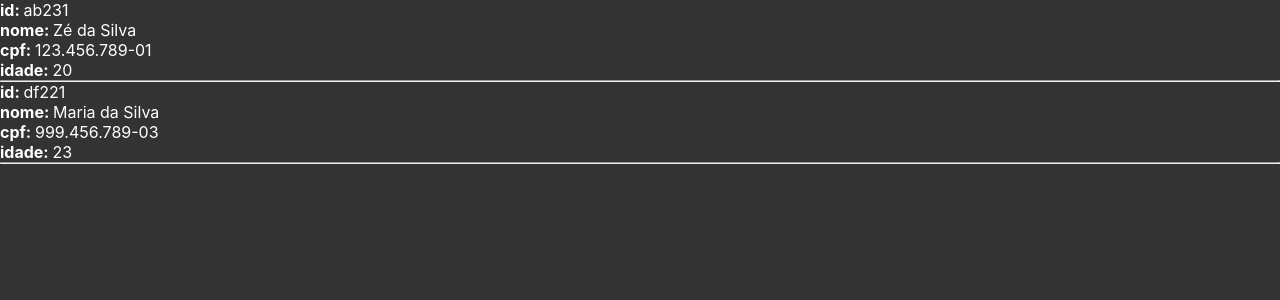
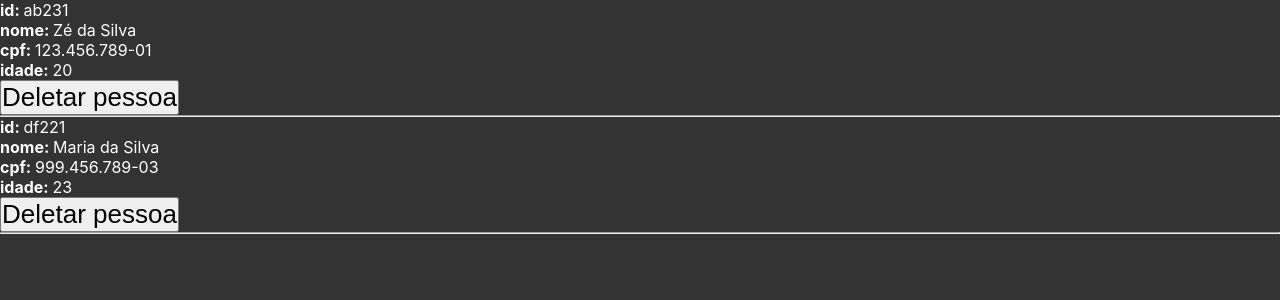
Before and after one commit to fkbral/webfullstack-react, a React (Vite) app in the folder exercicios/01_projeto_react/: page / in a window 1280 px wide. Shown: the top 300 px of the page. Built offline with nearby package versions, Linux system fonts and the light colour scheme.

Commit message:
feat: aula 05 - exercício do componente de Pessoa e remoção de pessoa da lista

```diff
--- /dev/null
+++ b/exercicios/01_projeto_react/src/components/Person/index.jsx
@@ -0,0 +1,18 @@
+import React from "react"
+
+export class Person extends React.Component {
+  render() {
+    return(
+      <React.Fragment>
+        <li>
+          <p><strong>id: </strong>{this.props.pessoa.id}</p>
+          <p><strong>nome: </strong>{this.props.pessoa.nome}</p>
+          <p><strong>cpf: </strong>{this.props.pessoa.cpf}</p>
+          <p><strong>idade: </strong> {this.props.pessoa.idade}</p>
+        </li>
+        <button onClick={this.props.onDelete}>Deletar pessoa</button>
+        <hr />
+      </React.Fragment>
+    )
+  }
+}
--- a/exercicios/01_projeto_react/src/components/PersonsList/index.jsx
+++ b/exercicios/01_projeto_react/src/components/PersonsList/index.jsx
@@ -1,4 +1,5 @@
 import React from "react";
+import { Person } from "../Person";
 
 // pessoa tem id, nome, cpf e idade
 export class PersonsList extends React.Component {
@@ -23,19 +24,34 @@ export class PersonsList extends React.Component {
   }
 
   render() {
+    const handleDeletePerson = (personToDelete) => {
+      this.setState({
+        pessoas: this.state.pessoas.filter(
+          person => person.id !== personToDelete.id)
+      })
+    }
+
     return(
       <ul>
-        {this.state.pessoas.map(pessoa =>
-          // <Pessoa key={} id={pessoa.id} />
-          <React.Fragment key={pessoa.id}>
-            <li>
-              <p><strong>id: </strong>{pessoa.id}</p>
-              <p><strong>nome: </strong>{pessoa.nome}</p>
-              <p><strong>cpf: </strong>{pessoa.cpf}</p>
-              <p><strong>idade: </strong> {pessoa.idade}</p>
-            </li>
-            <hr />
-          </React.Fragment>
+        {this.state.pessoas.map((pessoa) =>
+          <Person
+            key={pessoa.id}
+            // id={pessoa.id}
+            // nome={pessoa.nome}
+            // cpf={pessoa.cpf}
+            // idade={pessoa.idade}
+            onDelete={() => handleDeletePerson(pessoa)}
+            pessoa={pessoa}
+          />
+          // <React.Fragment key={pessoa.id}>
+          //   <li>
+          //     <p><strong>id: </strong>{pessoa.id}</p>
+          //     <p><strong>nome: </strong>{pessoa.nome}</p>
+          //     <p><strong>cpf: </strong>{pessoa.cpf}</p>
+          //     <p><strong>idade: </strong> {pessoa.idade}</p>
+          //   </li>
+          //   <hr />
+          // </React.Fragment>
         )}
       </ul>
     )
```
